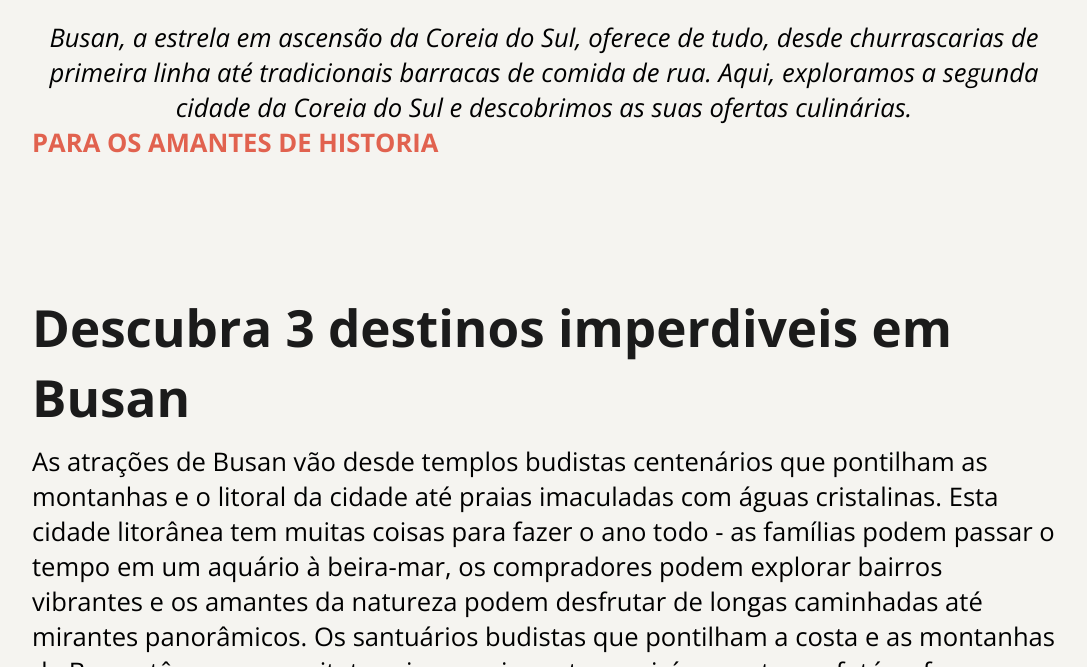
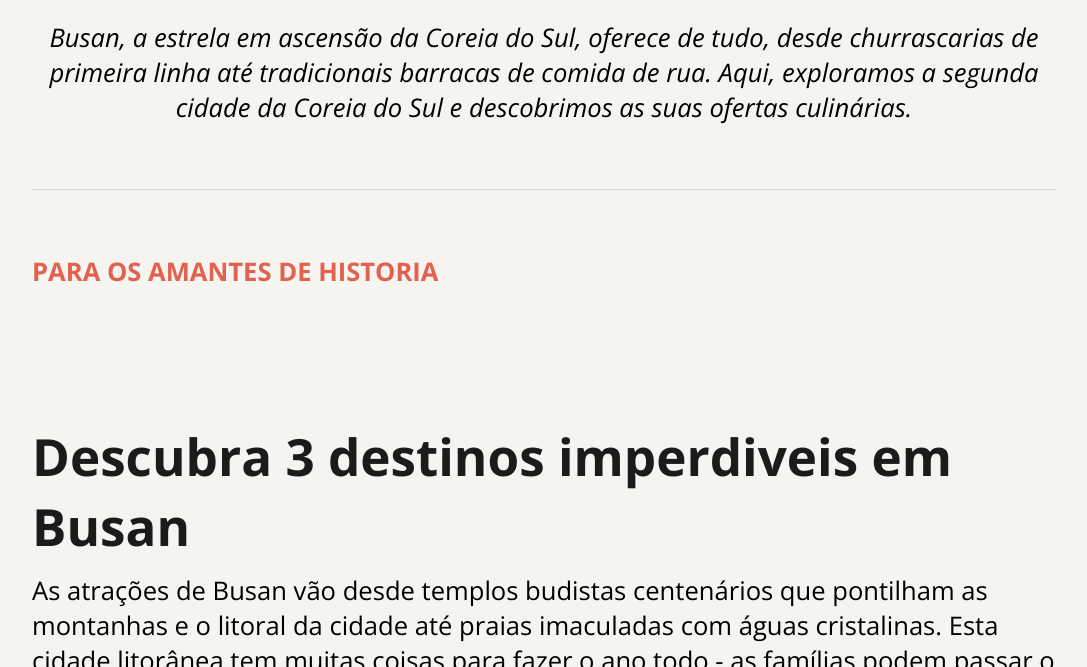
Before and after one commit to gabrielriri/locais_turisticos, a plain HTML site: page index.html in a window 1280 px wide. Shown: the part 1420-2087 px from the top of the page, without its empty margins (96-1183 px from the left). Drawn offline with nearby package versions, Linux system fonts and the light colour scheme.

Commit message:
estilizaçao da div.divider

```diff
--- a/styles/page.css
+++ b/styles/page.css
@@ -15,4 +15,9 @@
 
         }
     }
+    .divider {
+        height: 1px;
+        background: var(--border-primary);
+        margin-block: 4rem;
+    }
 }
```
